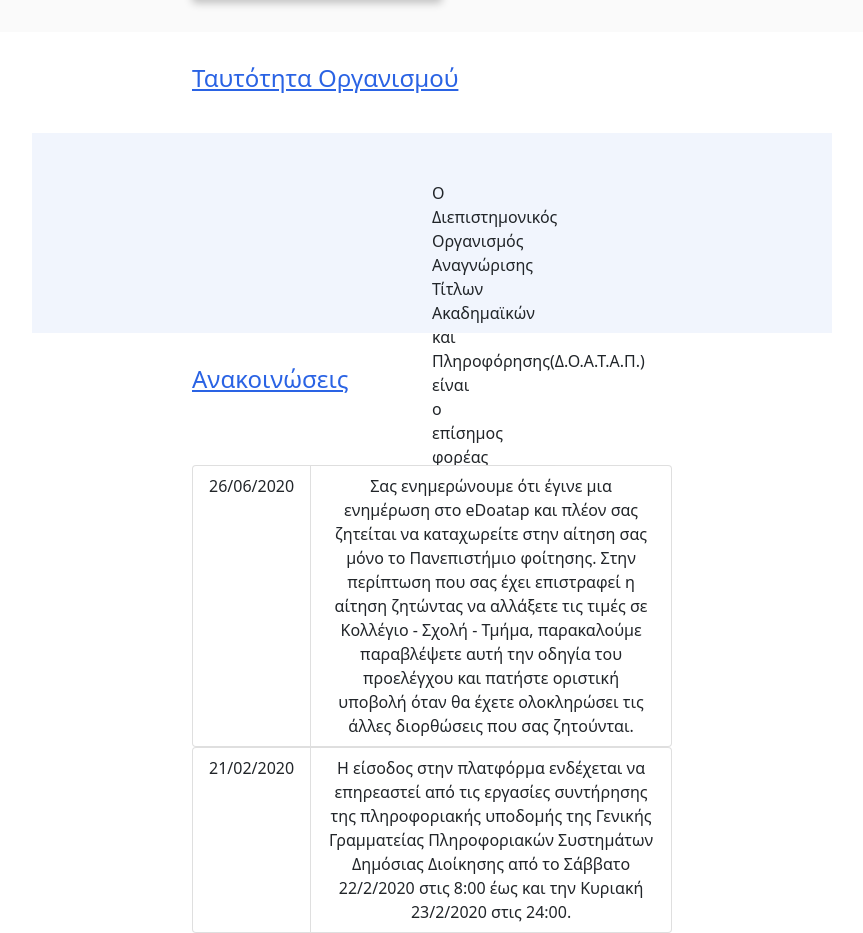
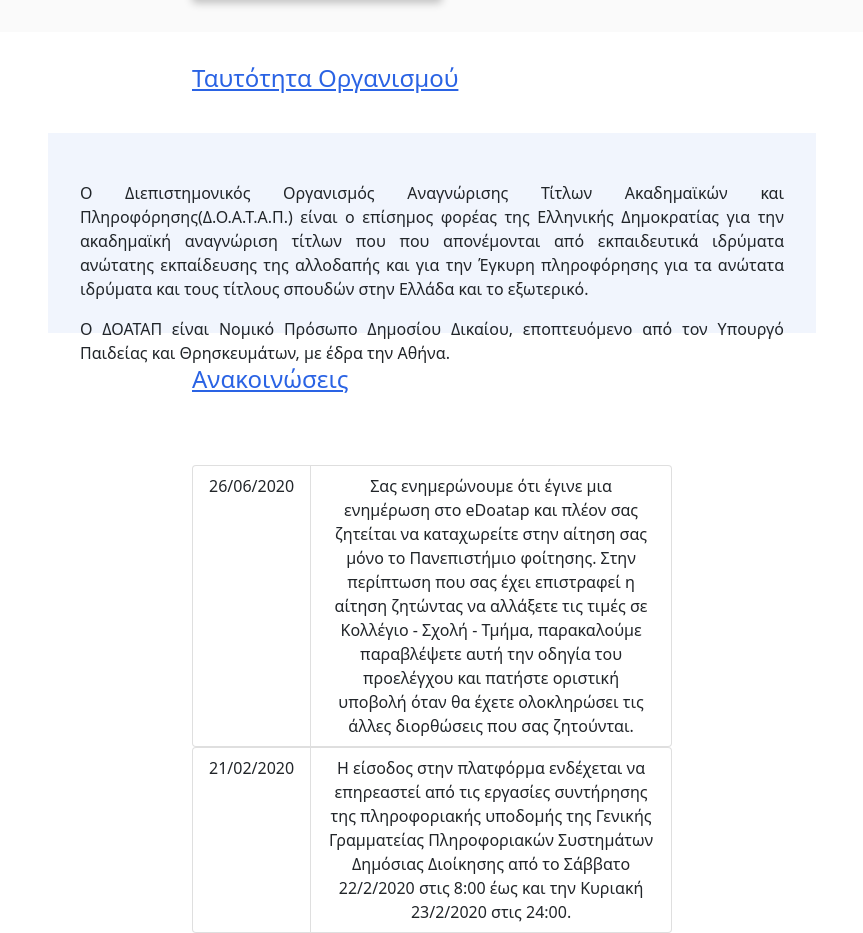
Before and after one commit to kostantinostheo/Full-Stack-MERN-Project, a React (Create React App) app in the folder edoatap/: page / in a window 1280 px wide. Shown: the part 2125-3058 px from the top of the page, without its empty margins (208-1071 px from the left). Built offline with nearby package versions, Linux system fonts and the light colour scheme.

Commit message:
Some things

```diff
--- a/edoatap/src/components/Home/index.css
+++ b/edoatap/src/components/Home/index.css
@@ -8,11 +8,11 @@
 }
 
 .text {
-  width:1000px;
+  width:100%;
   margin:auto;
   text-align: justify;
-  padding-left: 25em;
-  padding-right: 25em;
+  padding-left: 2em;
+  padding-right: 2em;
   padding-top: 3em;
   background-color: rgb(241, 245, 253);
 }
```
Also changed, not shown: 2 other files (tests, documents, lock files or other folders).
